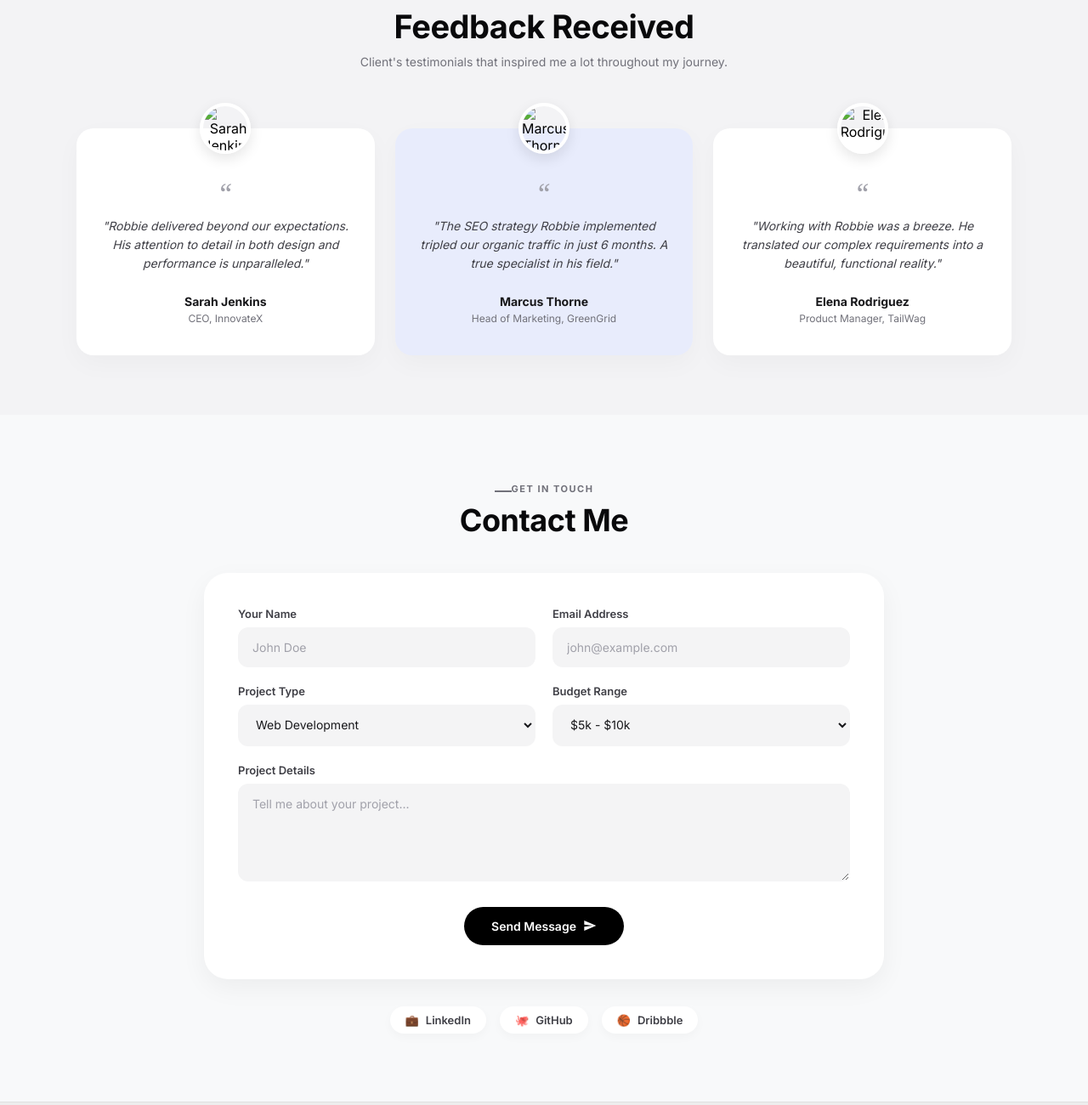
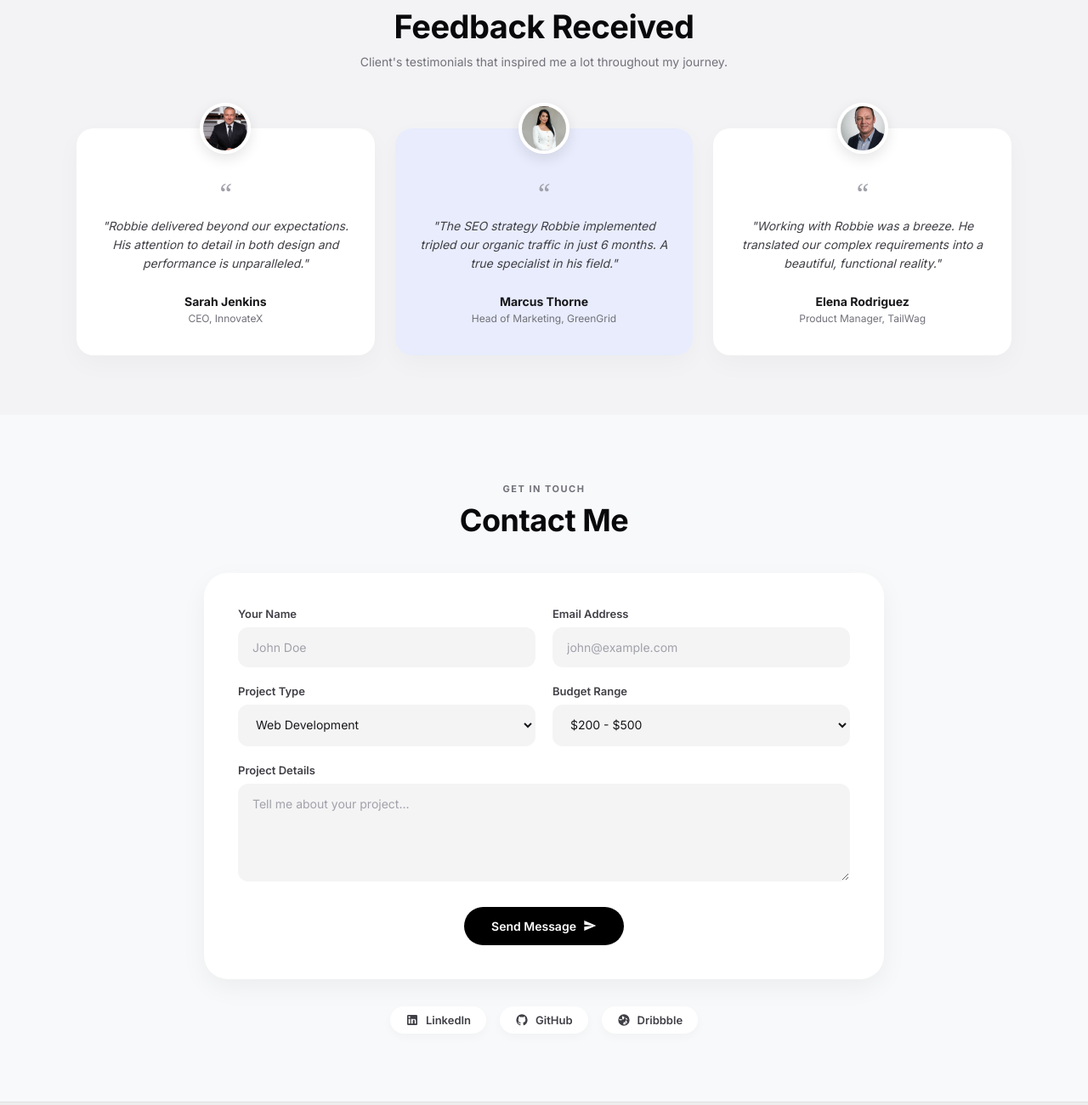
Before and after one commit to Uthshab/uthshab, a plain HTML site: page index.html in a window 1280 px wide. Shown: the part 3320-4620 px from the top of the page at 85% size. Drawn offline with Linux system fonts and the light colour scheme.

Commit message:
Updated contact section and styles

```diff
--- a/index.html
+++ b/index.html
@@ -216,18 +216,18 @@
       <!-- Project Card 1 -->
       <div class="project-card">
         <div class="image-wrapper">
-          <img src="path-to-your-image1.jpg" alt="NeoBoutique" />
+          <img src="/Image_ icons/project 1.webp" alt="labianca" />
         </div>
         <div class="project-info">
           <span class="project-category">UI/UX DESIGN</span>
-          <h3 class="project-title">NeoBoutique: Luxury Fashion Ecosystem</h3>
+          <h3 class="project-title"> Luxury Restaurent website </h3>
         </div>
       </div>
 
       <!-- Project Card 2 -->
       <div class="project-card">
         <div class="image-wrapper">
-          <img src="path-to-your-image2.jpg" alt="FinStream" />
+          <img src="/Image_ icons/Project 2.webp" alt="loftyloo" />
         </div>
         <div class="project-info">
           <span class="project-category">WEB DEVELOPMENT</span>
@@ -238,7 +238,7 @@
       <!-- Project Card 3 -->
       <div class="project-card">
         <div class="image-wrapper">
-          <img src="path-to-your-image3.jpg" alt="EcoVault" />
+          <img src="/Image_ icons/project 3.webp" alt="" />
         </div>
         <div class="project-info">
           <span class="project-category">SEO & STRATEGY</span>
@@ -249,7 +249,7 @@
       <!-- Project Card 4 -->
       <div class="project-card">
         <div class="image-wrapper">
-          <img src="path-to-your-image4.jpg" alt="TailWag" />
+          <img src="/Image_ icons/project 4.webp" alt="TailWag" />
         </div>
         <div class="project-info">
           <span class="project-category">BRAND IDENTITY</span>
@@ -279,7 +279,7 @@
       <!-- Card 1 -->
       <div class="testimonial-card">
         <div class="avatar-wrapper">
-          <img src="path-to-avatar1.jpg" alt="Sarah Jenkins" />
+          <img src="/Image_ icons/review 1.png" alt="labiandca" />
         </div>
         <div class="quote-mark">“</div>
         <p class="testimonial-text">
@@ -294,7 +294,7 @@
       <!-- Card 2 (Highlighted Soft Lavender) -->
       <div class="testimonial-card highlighted">
         <div class="avatar-wrapper">
-          <img src="path-to-avatar2.jpg" alt="Marcus Thorne" />
+          <img src="/Image_ icons/review 2.png" alt="Marcus Thorne" />
         </div>
         <div class="quote-mark">“</div>
         <p class="testimonial-text">
@@ -309,7 +309,7 @@
       <!-- Card 3 -->
       <div class="testimonial-card">
         <div class="avatar-wrapper">
-          <img src="path-to-avatar3.jpg" alt="Elena Rodriguez" />
+          <img src="/Image_ icons/review 3.png" alt="Elena Rodriguez" />
         </div>
         <div class="quote-mark">“</div>
         <p class="testimonial-text">
@@ -365,9 +365,9 @@
           <div class="form-group">
             <label for="budget">Budget Range</label>
             <select id="budget">
-              <option value="5k-10k">$5k - $10k</option>
-              <option value="10k-20k">$10k - $20k</option>
-              <option value="20k+">$20k+</option>
+              <option value="5k-10k">$200 - $500</option>
+              <option value="10k-20k">$500 - $1000</option>
+              <option value="20k+">$1000+</option>
             </select>
           </div>
         </div>
@@ -392,7 +392,7 @@
     </div>
 
     <!-- Social Links -->
-    <div class="social-links">
+    <!-- <div class="social-links">
       <a href="#" class="social-btn">
         <span class="social-icon">💼</span> LinkedIn
       </a>
@@ -402,7 +402,32 @@
       <a href="#" class="social-btn">
         <span class="social-icon">🏀</span> Dribbble
       </a>
-    </div>
+    </div> -->
+    <div class="social-links">
+  <!-- LinkedIn -->
+  <a href="#" class="social-btn">
+    <svg class="social-icon" xmlns="http://www.w3.org/2000/svg" width="16" height="16" viewBox="0 0 24 24" fill="currentColor">
+      <path d="M19 3a2 2 0 0 1 2 2v14a2 2 0 0 1-2 2H5a2 2 0 0 1-2-2V5a2 2 0 0 1 2-2h14m-.5 15.5v-5.3a3.26 3.26 0 0 0-3.26-3.26c-.85 0-1.84.52-2.28 1.3v-1.11h-2.79v8.37h2.79v-4.93c0-1.3.7-2.1 1.8-2.1 1.05 0 1.45.74 1.45 2.1v4.93h2.79M6.88 8.56a1.68 1.68 0 0 0 1.68-1.68c0-.93-.75-1.69-1.68-1.69a1.69 1.69 0 0 0-1.69 1.69c0 .93.76 1.68 1.69 1.68m1.39 9.94v-8.37H5.5v8.37h2.77z"/>
+    </svg>
+    LinkedIn
+  </a>
+
+  <!-- GitHub -->
+  <a href="#" class="social-btn">
+    <svg class="social-icon" xmlns="http://www.w3.org/2000/svg" width="16" height="16" viewBox="0 0 24 24" fill="currentColor">
+      <path d="M12 2A10 10 0 0 0 2 12c0 4.42 2.87 8.17 6.84 9.5.5.08.66-.23.66-.5v-1.69c-2.77.6-3.36-1.34-3.36-1.34-.46-1.16-1.11-1.47-1.11-1.47-.91-.62.07-.6.07-.6 1 .07 1.53 1.03 1.53 1.03.87 1.52 2.34 1.07 2.91.83.1-.65.35-1.09.63-1.34-2.22-.25-4.55-1.11-4.55-4.92 0-1.11.38-2 1.03-2.71-.1-.25-.45-1.29.1-2.64 0 0 .84-.27 2.75 1.02.79-.22 1.65-.33 2.5-.33.85 0 1.71.11 2.5.33 1.91-1.29 2.75-1.02 2.75-1.02.55 1.35.2 2.39.1 2.64.65.71 1.03 1.6 1.03 2.71 0 3.82-2.34 4.66-4.57 4.91.36.31.69.92.69 1.85V21c0 .27.16.59.67.5C19.14 20.16 22 16.42 22 12A10 10 0 0 0 12 2z"/>
+    </svg>
+    GitHub
+  </a>
+
+  <!-- Dribbble -->
+  <a href="#" class="social-btn">
+    <svg class="social-icon" xmlns="http://www.w3.org/2000/svg" width="16" height="16" viewBox="0 0 24 24" fill="currentColor">
+      <path d="M12 2a10 10 0 1 0 10 10A10 10 0 0 0 12 2zm6.93 9.07a8.27 8.27 0 0 1-3.31-.22 16.7 16.7 0 0 0-1.4-2.88 8.42 8.42 0 0 1 4.71 3.10zM12 3.82a8.25 8.25 0 0 1 4.31 1.21 18.7 18.7 0 0 0-4.14-2.21A8.2 8.2 0 0 1 12 3.82zM8.9 4.88a16.8 16.8 0 0 1 4.23 2.21 14.8 14.8 0 0 1-2.6 4.7 8.27 8.27 0 0 1-1.63-6.91zM3.82 12a8.2 8.2 0 0 1 .37-2.42 10.1 10.1 0 0 0 5 1.39 12.3 12.3 0 0 0-.25 1.03A8.27 8.27 0 0 1 3.82 12zm1.25 2.18a6.5 6.5 0 0 0 4.1 3.83A14.6 14.6 0 0 1 10.5 13a10.8 10.8 0 0 1-5.43 1.18zm8.68 5.92a8.28 8.28 0 0 1-3.21-.65 12.9 12.9 0 0 0 1.25-4.22 14.8 14.8 0 0 0 4.37 1.48 8.3 8.3 0 0 1-2.41 3.39zm3.8-2.12a16.6 16.6 0 0 1-4.2-1.43 13.1 13.1 0 0 0 2.45-4.38 8.3 8.3 0 0 1 1.75 5.81z"/>
+    </svg>
+    Dribbble
+  </a>
+</div>
 
   </div>
 </section>
--- a/style.css
+++ b/style.css
@@ -676,14 +676,14 @@ body {
   margin-bottom: 8px;
 }
 
-/* Adds the small horizontal line next to MY RECENT WORKS */
+/* Adds the small horizontal line next to MY RECENT WORKS
 .sub-heading::before {
   content: '';
   display: inline-block;
-  width: 20px;
+  width: 200px;
   height: 2px;
   background-color: #71717a;
-}
+} */
 
 .section-title {
   font-size: 36px;
```
Also changed, not shown: Image_ icons/Project 2.webp (added), Image_ icons/project 1.webp (added), Image_ icons/project 3.webp (added), Image_ icons/project 4.webp (added), Image_ icons/review 1.png (added), Image_ icons/review 2.png (added), Image_ icons/review 3.png (added).
